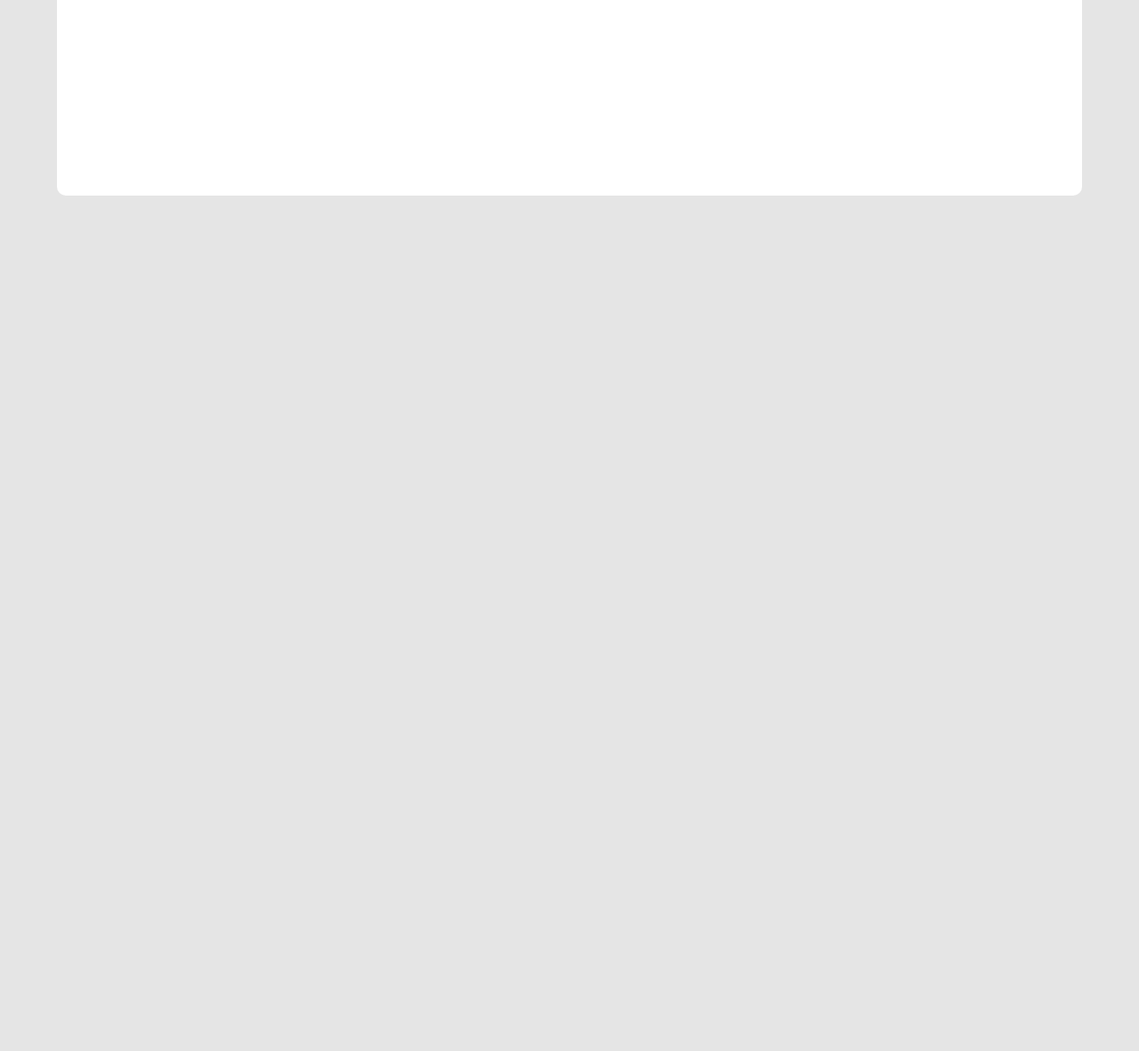
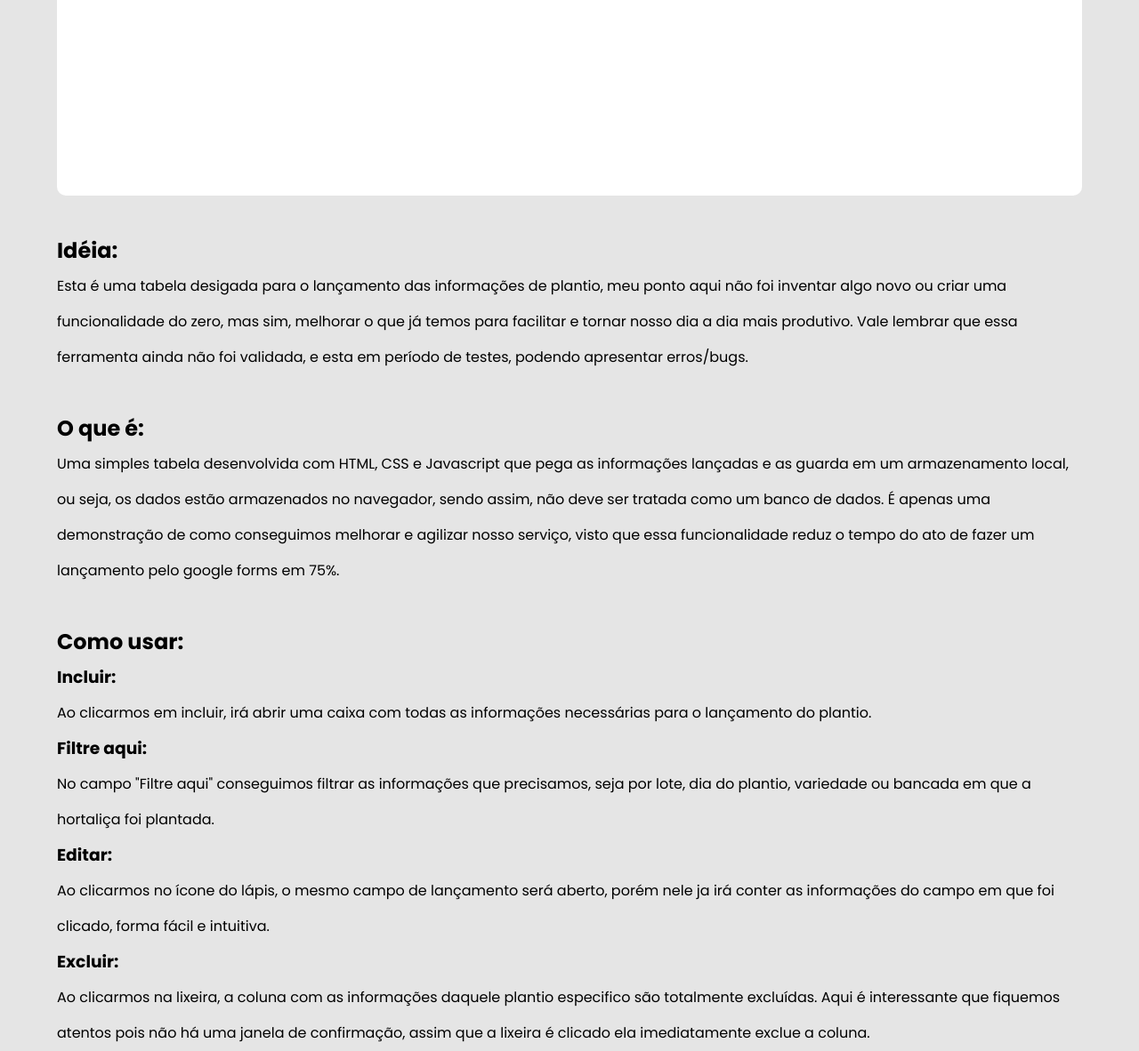
Before and after one commit to clebera1/projetoplantio, a plain HTML site: page index.html in a window 1280 px wide. Shown: the part 500-1682 px from the top of the page at 89% size. Before the commit the page ends 800 px from the top, so only its background shows below. Drawn offline with nearby package versions, Linux system fonts and the light colour scheme.

Commit message:
adding documentation

```diff
--- a/filtrar.js
+++ b/filtrar.js
@@ -1,6 +1,10 @@
 const filter = document.getElementById('filter')
 filter.addEventListener('keyup' , () => {
-    let expressao = filter.value;
+    let expressao = filter.value.toLocaleLowerCase;
+
+    if(expressao.lenght < 2){
+        return;
+    }
 
     let linhas = tbody.getElementsByTagName('tr')
 
@@ -10,7 +14,7 @@ filter.addEventListener('keyup' , () => {
             continue;
         }
 
-        let conteudoDaLinha = linhas[posicao].innerHTML;
+        let conteudoDaLinha = linhas[posicao].innerHTML.toLocaleLowerCase;
         if (true ===conteudoDaLinha.includes(expressao)){
             linhas[posicao].style.display = '';
         } else {
--- a/index.html
+++ b/index.html
@@ -62,6 +62,57 @@
             </form>
         </div>
     </div>
+
+    <section class = "documentation">
+        <h1> Idéia: </h1>
+        <p>
+            Esta é uma tabela desigada para o lançamento das informações de plantio, meu ponto aqui não foi inventar algo novo ou criar uma funcionalidade do zero, mas sim, melhorar o que já temos para facilitar e tornar nosso dia a dia mais produtivo. Vale lembrar que essa ferramenta ainda não foi validada, e esta em período de testes, podendo apresentar erros/bugs.
+            <br><br>
+        </p>
+
+        <h1> O que é: </h1>
+        <p>
+            Uma simples tabela desenvolvida com HTML, CSS e Javascript que pega as informações lançadas e as guarda em um armazenamento local, ou seja, os dados estão armazenados no navegador, sendo assim, não deve ser tratada como um banco de dados. É apenas uma demonstração de como conseguimos melhorar e agilizar nosso serviço, visto que essa funcionalidade reduz o tempo do ato de fazer um lançamento pelo google forms em 75%.
+            <br><br>
+        </p>
+
+
+
+        <h1>Como usar:</h1>
+
+
+            <h3>
+                Incluir:
+            </h3>
+                <p>
+                    Ao clicarmos em incluir, irá abrir uma caixa com todas as informações necessárias para o lançamento do plantio.
+
+
+                </p>
+                <h3>
+                    Filtre aqui:
+                </h3>
+                <p>
+                    No campo "Filtre aqui" conseguimos filtrar as informações que precisamos, seja por lote, dia do plantio, variedade ou bancada em que a hortaliça foi plantada.
+                </p>
+
+                <h3>
+                    Editar:
+                </h3>
+                <p>
+                    Ao clicarmos no ícone do lápis, o mesmo campo de lançamento será aberto, porém nele ja irá conter as informações do campo em que foi clicado, forma fácil e intuitiva.
+                </p>
+
+
+                <h3>
+                    Excluir:
+                </h3>
+                <p>
+                    Ao clicarmos na lixeira, a coluna com as informações daquele plantio especifico são totalmente excluídas. Aqui é interessante que fiquemos atentos pois não há uma janela de confirmação, assim que a lixeira é clicado ela imediatamente exclue a coluna.
+                </p>
+            </section>
+
+
     <script src="incluir.js"> </script>
     <script src ="filtrar.js"></script>
 </body>
--- a/style.css
+++ b/style.css
@@ -113,6 +113,14 @@ thead tr th.acao {
 tbody tr td.acao {
   text-align: center;
 }
+
+.documentation{
+  margin-top: 100px;
+  line-height: 40px;
+
+}
+
+/* responsividade*/
 
 @media (max-width: 700px) {
 
```
Also changed, not shown: incluir.js (+0 -9 lines).
